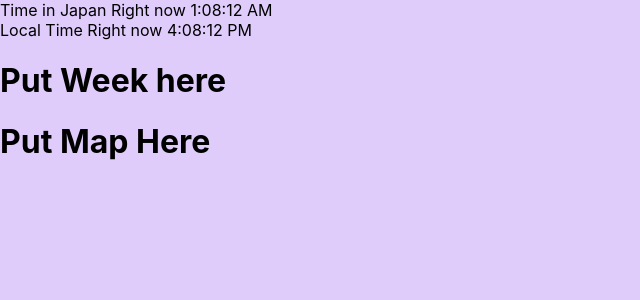
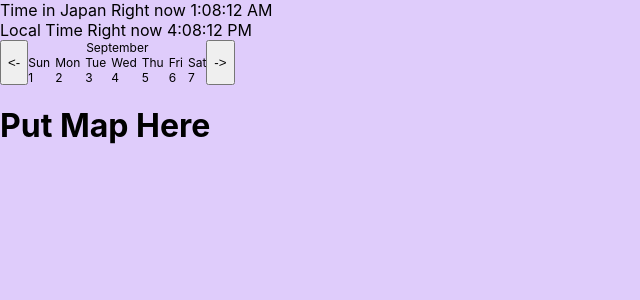
Before and after one commit to scotter567/mysite, a React (Create React App) app: page /travel in a window 1280 px wide. Shown: the top 300 px of the page, without its empty margins (0-640 px from the left). Built offline with nearby package versions, Linux system fonts and the light colour scheme.

Commit message:
this is super messy

```diff
--- a/package.json
+++ b/package.json
@@ -9,7 +9,7 @@
     "react": "^18.3.1",
     "react-dom": "^18.3.1",
     "react-router-dom": "^6.27.0",
-    "react-scripts": "5.0.1",
+    "react-scripts": "^5.0.1",
     "web-vitals": "^2.1.4"
   },
   "scripts": {
--- a/src/App.js
+++ b/src/App.js
@@ -26,9 +26,11 @@ function App() {
             Travel Updates
           </div>
         </a>
-        <div className='link'>
-          Link 1
-        </div>
+        <a href="/notes">
+          <div className='link'>
+            Notes
+          </div>
+        </a>
         <div className='link'>
           Link 1
         </div>
--- a/src/Travel.js
+++ b/src/Travel.js
@@ -1,22 +1,78 @@
 import { useState } from 'react';
 
 export default function Travel() {
-	const [JPTime, setJP] = useState('');
-	const [LocalTime, setLocal] = useState('');
-  function getTimeJP(){
+	function getTimeLocal(){
+		return new Date()
+	}
+
+	function getTimeJP(){
 		return new Date(new Date().toLocaleString('en-US', {timeZone:'Asia/Tokyo'}))
 	}
 
-	function getTimeLocal(){
-		return new Date()
+	function getSun(d){
+		const	now = new Date(d)
+		return now.getDay() === 0 ? now : new Date(new Date(now).setDate(now.getDate()  - now.getDay()))
 	}
+
+	function SuntoSat(d){
+		return Array.from({length: 7}, (_, i) => new Date(new Date(d).setDate(d.getDate()  + i)).getDate())
+	}
+	const startTime = new Date()
+	const [JPTime, setJP] = useState('Time in Japan Right now ' + JPTimeString());
+	const [LocalTime, setLocal] = useState('Local Time Right now ' + LocalTimeString());
+	const [navStart, setStart] = useState([SuntoSat(getSun(startTime)), getSun(startTime)])
+
+	function JPTimeString(){
+		return (getTimeJP().getHours() % 12 === 0 ? 12 : getTimeJP().getHours() % 12) + ":" + (getTimeJP().getMinutes() < 10 ? "0" + getTimeJP().getMinutes() : getTimeJP().getMinutes()) + ":" + (getTimeJP().getSeconds() < 10 ? "0" + getTimeJP().getSeconds() : getTimeJP().getSeconds()) +" " + (getTimeJP().getHours() < 12 ? "AM" : "PM\n")
+	}
+
+	function LocalTimeString(){
+		return (getTimeLocal().getHours() % 12 === 0 ? 12 : getTimeLocal().getHours() % 12) + ":" + (getTimeLocal().getMinutes() < 10 ? "0" + getTimeLocal().getMinutes() : getTimeLocal().getMinutes()) + ":" + (getTimeLocal().getSeconds() < 10 ? "0" + getTimeLocal().getSeconds() : getTimeLocal().getSeconds())+ " " + (getTimeLocal().getHours() < 12 ? "AM" : "PM")
+	}
+
 	function timeupdate(){
 		setInterval(function(){
-			setJP('Time in Japan Right now ' + (getTimeJP().getHours() % 12 == 0 ? 1 : getTimeJP().getHours() % 12) + ":" + (getTimeJP().getMinutes() < 10 ? "0" + getTimeJP().getMinutes() : getTimeJP().getMinutes()) + ":" + (getTimeJP().getSeconds() < 10 ? "0" + getTimeJP().getSeconds() : getTimeJP().getSeconds()) +" " + (getTimeJP().getHours()<12 ? "AM" : "PM\n"))
-			setLocal('Local Time Right now ' + (getTimeLocal().getHours() % 12 == 0 ? 1 : getTimeLocal().getHours() % 12) + ":" + (getTimeLocal().getMinutes() < 10 ? "0" + getTimeLocal().getMinutes() : getTimeLocal().getMinutes()) + ":" + (getTimeLocal().getSeconds() < 10 ? "0" + getTimeLocal().getSeconds() : getTimeLocal().getSeconds())+ " " + (getTimeLocal().getHours()<12 ? "AM" : "PM"))
+			setJP('Time in Japan Right now ' + JPTimeString())
+			setLocal('Local Time Right now ' + LocalTimeString())
 		}, 500)
+	}
 
+	function DateStuff(e){
+		if (e.target.tagName !== 'BUTTON') return
+		let flip = e.target.classList.contains('nav-left') ? -1 : 1
+		navStart[1].setDate(navStart[1].getDate() + (7*flip))
+		setStart([SuntoSat(getSun(navStart[1])), navStart[1]])
 	}
+	const day2Str = {0:'Sun', 1:'Mon', 2:'Tue', 3:'Wed', 4:'Thu', 5:'Fri', 6:'Sat'}
+	const month2Str = {0:'January', 1:'Febuary', 2:'March', 3:'April', 4:'May', 5:'June', 6:'July', 7:'August', 8:'September', 9:'October', 10:'November', 11:'December'}
+	function Day({ day, date }) {
+			return (
+			  <div className='dayCont'>
+			  	<div className='day'>
+			    	{day2Str[day]}
+			  	</div>
+			  	<div className='date'>
+			  		{date}
+			  	</div>
+			  </div>
+			);
+		}
+
+		function Week({ navStart }) {
+		return (
+		  <div className='weekCont'>
+		  	<div className='weekHeader'>
+		  		{month2Str[navStart[1].getMonth()]}
+		  	</div>
+		    <div className='week'>
+			    {navStart[0].map((d, index) => (
+			      <Day key={index} day={index} date={d.toString()} /> // Convert each date to a string
+			    ))}
+			  </div>
+		  </div>
+		);
+	}
+
 	timeupdate()
   return (
     <div id='main'>
@@ -26,12 +82,17 @@ export default function Travel() {
     		{LocalTime}
     	</div>
     	<div id='week'>
-    		<h1> Put Week here </h1>
+    		<div className = 'navControls'
+    		onClick = {DateStuff}>
+    			<button className='nav-button nav-left'>{"<-"}</button>
+		    		<div className = 'nav-days'>
+		    			<Week navStart={navStart} />
+		    		</div>
+	    		<button className='nav-button nav-right'>{"->"}</button>
+  			</div>
     	</div>
     	<div id='map'>
-	    	<h1>
-	    		Put Map Here
-	    	</h1>
+	    	<h1> Put Map Here </h1>
 	    </div>
     </div>
   );
--- a/src/index.js
+++ b/src/index.js
@@ -4,6 +4,7 @@ import { createBrowserRouter, RouterProvider} from "react-router-dom";
 import './index.css';
 import App from './App';
 import Travel from './Travel'
+import Notes from './Notes'
 import ErrorPage from "./error-page";
 import reportWebVitals from './reportWebVitals';
 
@@ -16,6 +17,10 @@ const router = createBrowserRouter([
   {
     path: "travel",
     element: <Travel />
+  },
+  {
+    path: "Notes",
+    element: <Notes />
   }
 ]);
 
--- a/src/styles.css
+++ b/src/styles.css
@@ -42,6 +42,19 @@ body {
 	margin: 1%;
 }
 
+.navControls{
+	display: flex;
+	font-size: 12px;
+}
+
+.week{
+	display: flex;
+	column-gap: 5px;
+}
+
+.weekHeader{
+	text-align: center;
+}
 @media only screen and (max-width: 600px) {
 	.aviContainer {
 		max-width: 200px;
```
Also changed, not shown: 1 other file (tests, documents, lock files or other folders).
